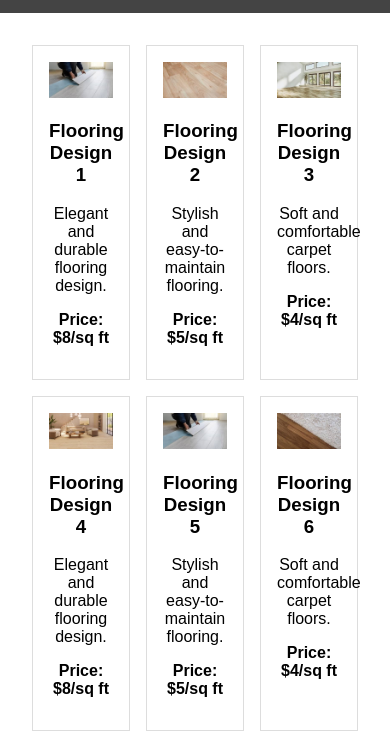
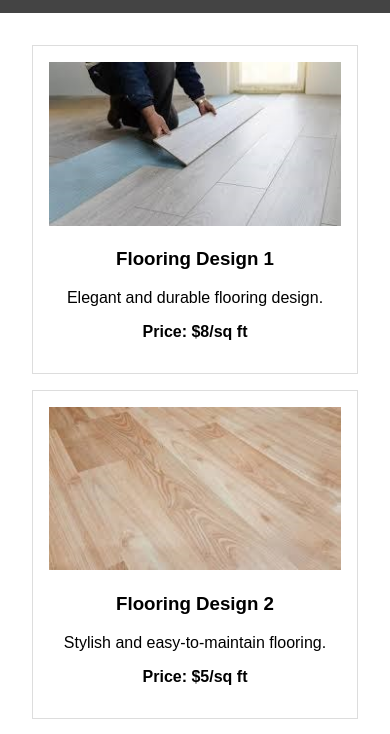
Before and after one commit to surjeettlc/flooring, a plain HTML site: page index.html in a window 390 px wide. Shown: the part 47-781 px from the top of the page. Drawn offline with Linux system fonts and the light colour scheme.

Commit message:
Add files via upload

```diff
--- a/index.html
+++ b/index.html
@@ -28,6 +28,7 @@
             background-position: center;
             color: white;
             text-align: center;
+            padding: 5rem 0;
         }
         .hero h1 {
             margin: 0;
@@ -36,7 +37,7 @@
         .content {
             padding: 2rem;
             text-align: center;
-	}
+        }
         .flooring-grid {
             display: flex;
             flex-wrap: wrap;
@@ -59,6 +60,16 @@
             padding: 1rem 0;
             text-align: center;
         }
+        @media (max-width: 768px) {
+            .flooring-item {
+                width: 45%;
+            }
+        }
+        @media (max-width: 465px) {
+            .flooring-item {
+                width: 100%;
+            }
+        }
     </style>
 </head>
 <body>
@@ -70,7 +81,7 @@
             <a href="#contact">Contact</a>
         </div>
     </nav>
-        <div class="content">
+       <div class="content">
         <div class="flooring-grid">
             <div class="flooring-item">
                 <img src="flooring1.jpg" alt="Flooring Design 1">
```
